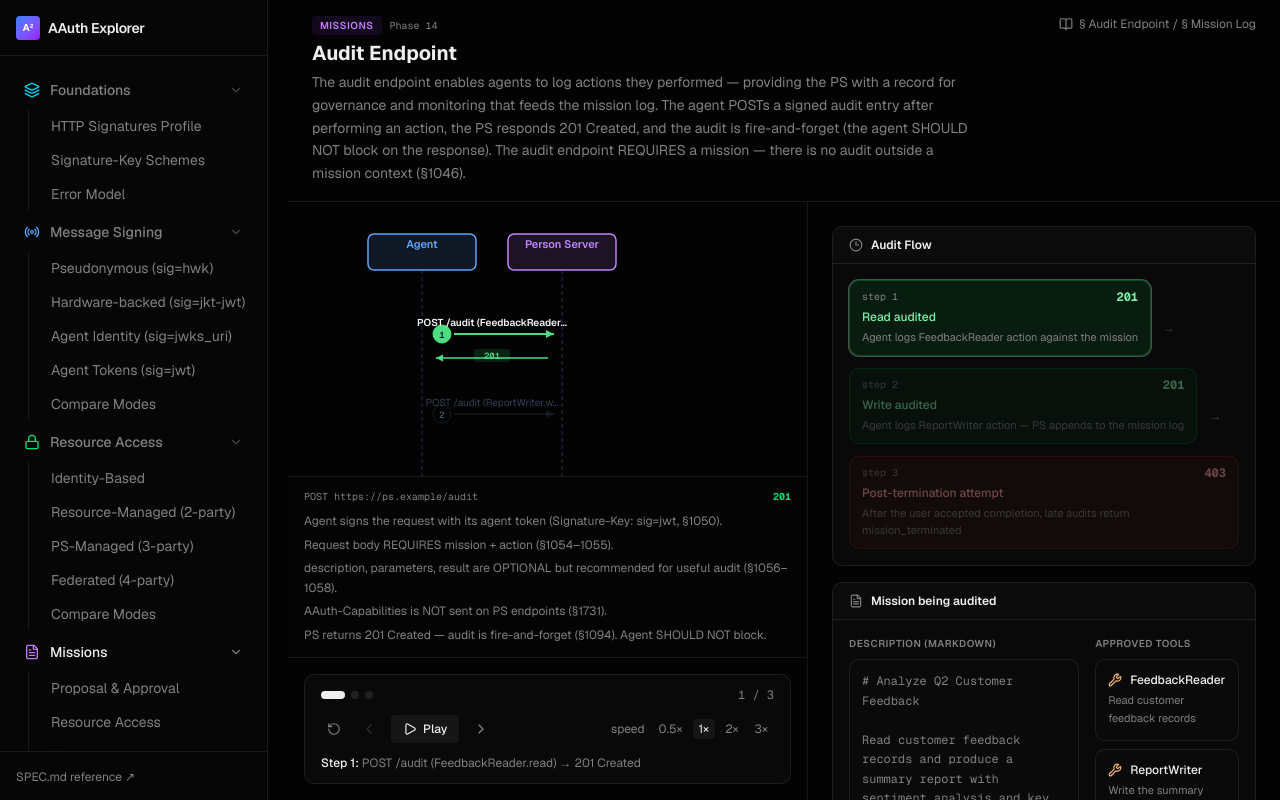
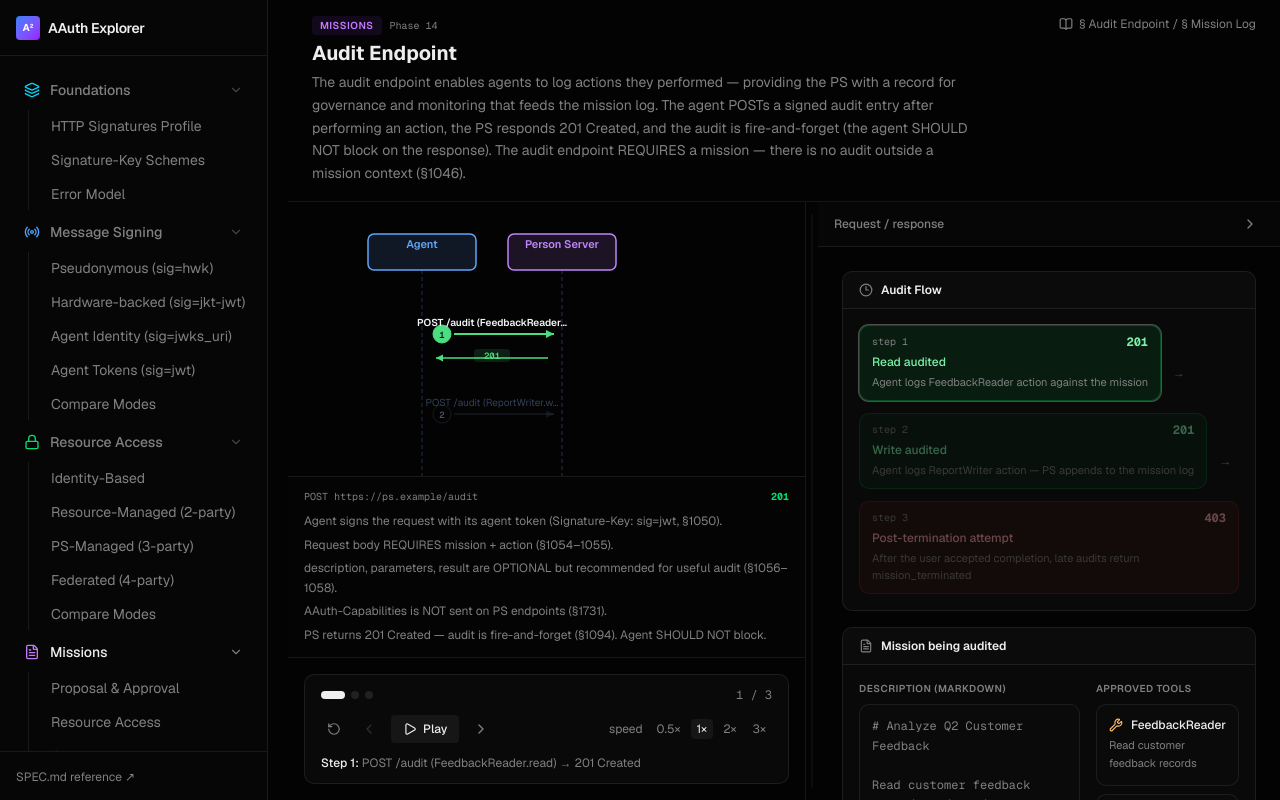
Before and after one commit to aauth-dev/explorer, a Next.js app: page /missions/audit in a window 1280 px wide. Built offline with nearby package versions, Linux system fonts and the light colour scheme.

Commit message:
make details section adjustable

```diff
--- a/components/scenarios/ScenarioPage.tsx
+++ b/components/scenarios/ScenarioPage.tsx
@@ -1,8 +1,8 @@
 "use client";
 
-import { useEffect } from "react";
+import { useCallback, useEffect, useRef, useState } from "react";
 import { motion } from "framer-motion";
-import { BookOpen } from "lucide-react";
+import { BookOpen, ChevronLeft, ChevronRight } from "lucide-react";
 import { Scenario } from "@/lib/types";
 import { useScenarioStore } from "@/lib/store";
 import { SequenceDiagram } from "@/components/core/SequenceDiagram";
@@ -23,16 +23,112 @@ const CATEGORY_COLORS = {
   advanced: "text-orange-400 bg-orange-500/10",
 };
 
+const DEFAULT_DETAILS_WIDTH_PX = 475;
+const MIN_DETAILS_WIDTH_PX = 260;
+
+function getDetailsWidthBounds() {
+  if (typeof window === "undefined") {
+    return { min: MIN_DETAILS_WIDTH_PX, max: DEFAULT_DETAILS_WIDTH_PX };
+  }
+  const vw = window.innerWidth;
+  // Leave room for sidebar (~72–288px), padding, and a usable diagram strip.
+  const max = Math.min(880, Math.max(MIN_DETAILS_WIDTH_PX, Math.floor(vw * 0.48)));
+  return { min: MIN_DETAILS_WIDTH_PX, max };
+}
+
 interface ScenarioPageProps {
   scenario: Scenario;
 }
 
 export function ScenarioPage({ scenario }: ScenarioPageProps) {
+  const [detailsOpen, setDetailsOpen] = useState(true);
+  const [detailsPanelWidthPx, setDetailsPanelWidthPx] = useState(DEFAULT_DETAILS_WIDTH_PX);
+  const [isLg, setIsLg] = useState(false);
+  const resizeStartRef = useRef<{ pointerId: number; startX: number; startW: number } | null>(null);
+  const detailsWidthRef = useRef(detailsPanelWidthPx);
   const { currentStep, setCurrentStep, reset, activeVariant, setActiveVariant } = useScenarioStore();
+
+  useEffect(() => {
+    detailsWidthRef.current = detailsPanelWidthPx;
+  }, [detailsPanelWidthPx]);
 
   useEffect(() => {
     reset();
   }, [scenario.id, reset]);
+
+  useEffect(() => {
+    const mq = window.matchMedia("(min-width: 1024px)");
+    const apply = () => setIsLg(mq.matches);
+    apply();
+    mq.addEventListener("change", apply);
+    return () => mq.removeEventListener("change", apply);
+  }, []);
+
+  useEffect(() => {
+    if (!isLg) return;
+    const clamp = () => {
+      const { min, max } = getDetailsWidthBounds();
+      setDetailsPanelWidthPx((w) => Math.min(max, Math.max(min, w)));
+    };
+    window.addEventListener("resize", clamp);
+    clamp();
+    return () => window.removeEventListener("resize", clamp);
+  }, [isLg]);
+
+  const onDetailsResizePointerDown = useCallback((e: React.PointerEvent<HTMLDivElement>) => {
+    if (!isLg) return;
+    e.preventDefault();
+    const target = e.currentTarget;
+    const pointerId = e.pointerId;
+    target.setPointerCapture(pointerId);
+    resizeStartRef.current = {
+      pointerId,
+      startX: e.clientX,
+      startW: detailsWidthRef.current,
+    };
+    const prevUserSelect = document.body.style.userSelect;
+    document.body.style.userSelect = "none";
+
+    const onMove = (ev: PointerEvent) => {
+      if (ev.pointerId !== pointerId) return;
+      const start = resizeStartRef.current;
+      if (!start) return;
+      const dx = ev.clientX - start.startX;
+      const { min, max } = getDetailsWidthBounds();
+      // Handle is on the left edge of the panel: move right → narrower, move left → wider.
+      setDetailsPanelWidthPx(Math.min(max, Math.max(min, start.startW - dx)));
+    };
+
+    const cleanup = () => {
+      window.removeEventListener("pointermove", onMove);
+      window.removeEventListener("pointerup", onUp);
+      window.removeEventListener("pointercancel", onUp);
+      resizeStartRef.current = null;
+      document.body.style.userSelect = prevUserSelect;
+      try {
+        target.releasePointerCapture(pointerId);
+      } catch {
+        /* capture already released */
+      }
+    };
+
+    const onUp = (ev: PointerEvent) => {
+      if (ev.pointerId !== pointerId) return;
+      cleanup();
+    };
+
+    window.addEventListener("pointermove", onMove);
+    window.addEventListener("pointerup", onUp);
+    window.addEventListener("pointercancel", onUp);
+  }, [isLg]);
+
+  const onDetailsResizeDoubleClick = useCallback((e: React.MouseEvent) => {
+    if (!isLg) return;
+    e.preventDefault();
+    const { min, max } = getDetailsWidthBounds();
+    const w = Math.min(max, Math.max(min, DEFAULT_DETAILS_WIDTH_PX));
+    setDetailsPanelWidthPx(w);
+  }, [isLg]);
 
   const variantData =
     activeVariant === "interactive" && scenario.interactive
@@ -113,11 +209,11 @@ export function ScenarioPage({ scenario }: ScenarioPageProps) {
         </div>
       </div>
 
-      {/* Main content */}
-      <div className="flex flex-1 overflow-hidden">
-        {/* Left: Sequence diagram + step controller */}
-        <div className="flex flex-col border-r border-border w-full lg:w-[420px] xl:w-[520px] shrink-0">
-          <div className="flex-1 overflow-auto p-6">
+      {/* Main content: diagram is primary (flex-1); details use fixed width + collapsible */}
+      <div className="flex min-h-0 flex-1 flex-col overflow-y-auto lg:flex-row lg:overflow-hidden">
+        {/* Sequence diagram + step controller — grows with viewport */}
+        <div className="flex min-h-0 min-w-0 flex-1 flex-col border-b border-border lg:border-b-0">
+          <div className="min-h-0 flex-1 overflow-auto p-6">
             <SequenceDiagram
               participants={participants}
               steps={steps}
@@ -128,14 +224,14 @@ export function ScenarioPage({ scenario }: ScenarioPageProps) {
 
           {/* Step info */}
           {step && (
-            <div className="border-t border-border px-4 py-3 bg-muted/10 shrink-0 overflow-hidden">
-              <div className="flex items-center gap-2 mb-2 min-w-0">
-                <span className="text-[10px] font-mono text-muted-foreground break-all min-w-0">
+            <div className="shrink-0 overflow-hidden border-t border-border bg-muted/10 px-4 py-3">
+              <div className="mb-2 flex min-w-0 items-center gap-2">
+                <span className="min-w-0 break-all font-mono text-[10px] text-muted-foreground">
                   {step.method} {step.url}
                 </span>
                 <span
                   className={cn(
-                    "ml-auto text-[10px] font-mono font-bold shrink-0",
+                    "ml-auto shrink-0 font-mono text-[10px] font-bold",
                     step.response_status < 300
                       ? "text-green-400"
                       : step.response_status < 400
@@ -149,7 +245,7 @@ export function ScenarioPage({ scenario }: ScenarioPageProps) {
               {step.annotations.length > 0 && (
                 <div className="space-y-1">
                   {step.annotations.map((note, i) => (
-                    <p key={i} className="text-xs text-muted-foreground leading-relaxed">
+                    <p key={i} className="text-xs leading-relaxed text-muted-foreground">
                       {note}
                     </p>
                   ))}
@@ -158,13 +254,99 @@ export function ScenarioPage({ scenario }: ScenarioPageProps) {
             </div>
           )}
 
-          <div className="p-4 border-t border-border shrink-0">
+          <div className="shrink-0 border-t border-border p-4">
             <StepController totalSteps={steps.length} stepLabels={stepLabels} />
           </div>
         </div>
 
-        {/* Right: Detail panels */}
-        <div className="flex-1 overflow-y-auto p-6 space-y-4 min-w-0">
+        {/* Collapsed: slim expand control (desktop) + bar (mobile) */}
+        {!detailsOpen && (
+          <>
+            <div className="hidden shrink-0 border-l border-border bg-muted/20 lg:flex">
+              <button
+                type="button"
+                onClick={() => setDetailsOpen(true)}
+                className="flex w-10 flex-col items-center justify-center gap-1 border-border py-4 text-muted-foreground transition-colors hover:bg-accent hover:text-foreground"
+                aria-label="Show request and response details"
+                title="Show details"
+              >
+                <ChevronLeft className="h-4 w-4" />
+              </button>
+            </div>
+            <div className="shrink-0 border-t border-border px-4 py-2 lg:hidden">
+              <button
+                type="button"
+                onClick={() => setDetailsOpen(true)}
+                className="w-full rounded-md border border-border bg-muted/30 px-3 py-2 text-center text-sm font-medium text-foreground transition-colors hover:bg-accent"
+              >
+                Show request and response details
+              </button>
+            </div>
+          </>
+        )}
+
+        {/* Right: Detail panels — resizable width on large screens */}
+        {detailsOpen && (
+          <div
+            className={cn(
+              "flex min-h-0 w-full shrink-0 flex-col border-t border-border lg:min-w-0 lg:flex-row lg:border-l lg:border-t-0"
+            )}
+            style={isLg ? { width: `${detailsPanelWidthPx}px` } : undefined}
+          >
+            {/* Drag handle (desktop): narrow hit target + visible line */}
+            <div
+              role="separator"
+              aria-orientation="vertical"
+              aria-label="Resize details panel"
+              title="Drag to resize. Double-click to reset."
+              tabIndex={0}
+              onPointerDown={onDetailsResizePointerDown}
+              onDoubleClick={onDetailsResizeDoubleClick}
+              onKeyDown={(e) => {
+                if (!isLg) return;
+                const step = 16;
+                const { min, max } = getDetailsWidthBounds();
+                if (e.key === "ArrowRight") {
+                  e.preventDefault();
+                  setDetailsPanelWidthPx((w) => Math.max(min, w - step));
+                }
+                if (e.key === "ArrowLeft") {
+                  e.preventDefault();
+                  setDetailsPanelWidthPx((w) => Math.min(max, w + step));
+                }
+                if (e.key === "Home") {
+                  e.preventDefault();
+                  const { min: lo, max: hi } = getDetailsWidthBounds();
+                  setDetailsPanelWidthPx(Math.min(hi, Math.max(lo, DEFAULT_DETAILS_WIDTH_PX)));
+                }
+                if (e.key === "End") {
+                  e.preventDefault();
+                  setDetailsPanelWidthPx(min);
+                }
+              }}
+              className={cn(
+                "group relative hidden w-3 shrink-0 touch-none select-none lg:flex lg:flex-col",
+                "cursor-col-resize items-stretch justify-center",
+                "hover:bg-primary/5",
+                "focus-visible:outline focus-visible:outline-2 focus-visible:outline-offset-[-2px] focus-visible:outline-muted-foreground/50"
+              )}
+            >
+              <div className="pointer-events-none absolute inset-y-3 left-1/2 w-px -translate-x-1/2 rounded-full bg-border group-hover:bg-primary/60" />
+            </div>
+            <div className="flex min-h-0 min-w-0 flex-1 flex-col">
+              <div className="flex shrink-0 items-center justify-between gap-2 border-b border-border bg-muted/20 px-4 py-2">
+                <span className="text-xs font-medium text-muted-foreground">Request / response</span>
+                <button
+                  type="button"
+                  onClick={() => setDetailsOpen(false)}
+                  className="rounded p-1.5 text-muted-foreground transition-colors hover:bg-accent hover:text-foreground"
+                  aria-label="Hide request and response details"
+                  title="Hide details"
+                >
+                  <ChevronRight className="h-4 w-4" />
+                </button>
+              </div>
+              <div className="min-h-0 flex-1 space-y-4 overflow-y-auto p-6">
               {step && (
                 <motion.div
                   key={`${activeVariant}-${currentStep}`}
@@ -196,7 +378,6 @@ export function ScenarioPage({ scenario }: ScenarioPageProps) {
                     <S256ChainVisualization links={scenario.s256_chain} />
                   )}
 
-              {/* Headers & Body */}
                   <HeaderInspector
                     method={step.method}
                     url={step.url}
@@ -207,10 +388,8 @@ export function ScenarioPage({ scenario }: ScenarioPageProps) {
                     responseStatus={step.response_status}
                   />
 
-              {/* HTTP Signature */}
                   {step.signature && <SignatureVisualizer signature={step.signature} />}
 
-              {/* Tokens */}
                   {step.tokens.length > 0 && (
                     <div className="space-y-4">
                       {step.tokens.map((token, i) => (
@@ -223,5 +402,8 @@ export function ScenarioPage({ scenario }: ScenarioPageProps) {
               </div>
             </div>
           </div>
+        )}
+      </div>
+    </div>
   );
 }
```
Lines whose indentation alone changed are shown as unchanged.
